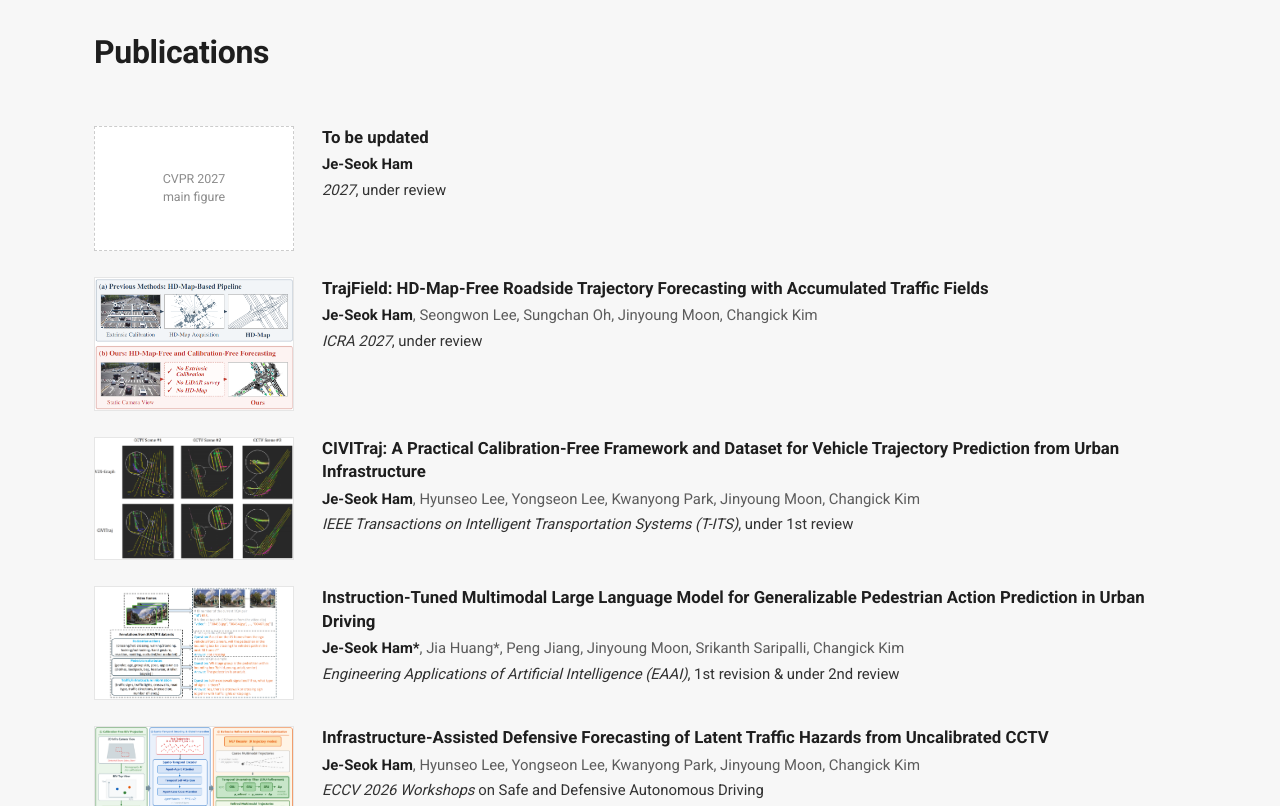
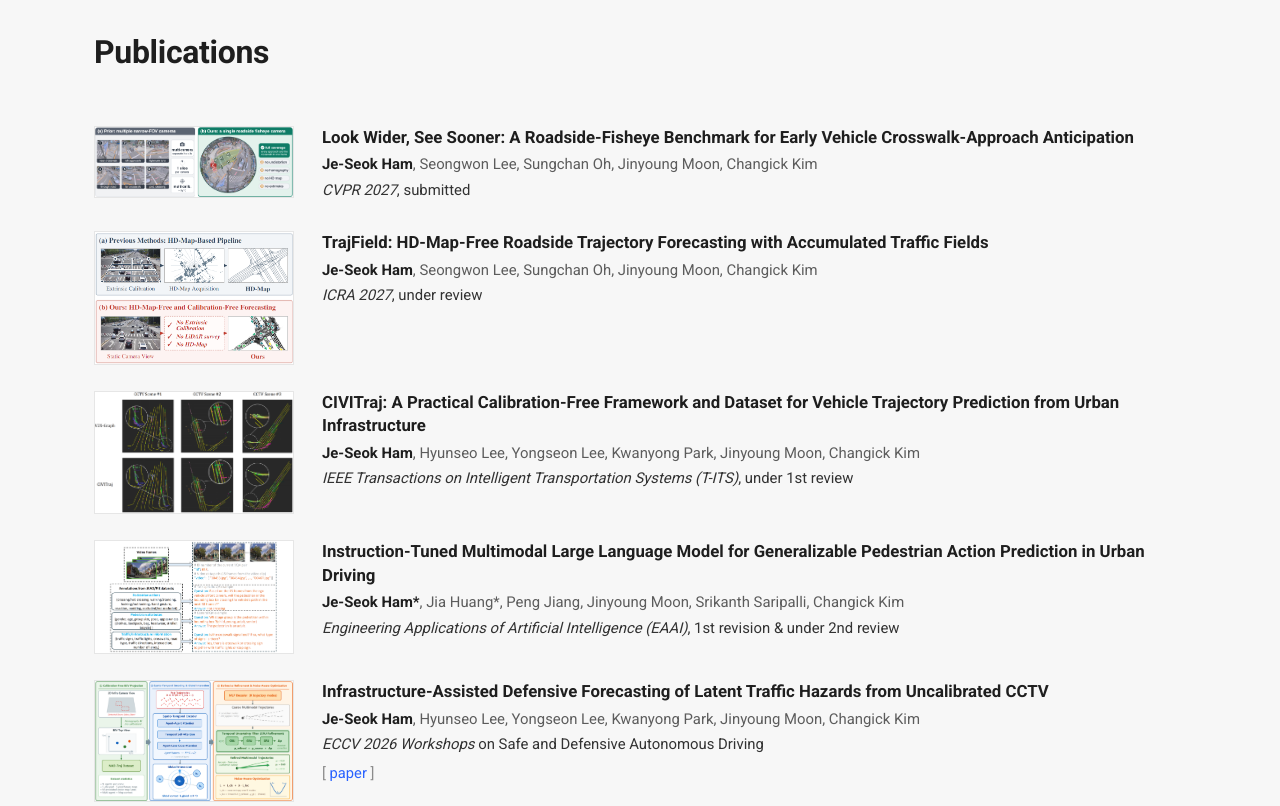
Before and after one commit to JeSeokHam/JeSeokHam.github.io, a plain HTML site: page index.html in a window 1280 px wide. Shown: the part 940-1746 px from the top of the page. Drawn offline with Linux system fonts and the light colour scheme.

Commit message:
Update index.html

```diff
--- a/index.html
+++ b/index.html
@@ -307,11 +307,11 @@ h1.section-heading{
     <h1 class="section-heading">Publications</h1>
 
     <div class="pub">
-      <img class="pub-thumb" src="assets/papers/cvpr.png" alt="" data-label="CVPR 2027&#10;main figure">
+      <img class="pub-thumb" src="assets/papers/cvpr2027.png" alt="" data-label="CVPR 2027&#10;main figure">
       <div>
-        <p class="pub-title">To be updated</p>
-        <p class="pub-authors"><b>Je-Seok Ham</b></p>
-        <p class="pub-venue"><i>2027</i>, under review</p>
+        <p class="pub-title">Look Wider, See Sooner: A Roadside-Fisheye Benchmark for Early Vehicle Crosswalk-Approach Anticipation</p>
+        <p class="pub-authors"><b>Je-Seok Ham</b>, Seongwon Lee, Sungchan Oh, Jinyoung Moon, Changick Kim</p>
+        <p class="pub-venue"><i>CVPR 2027</i>, submitted</p>
       </div>
     </div>
 
```
